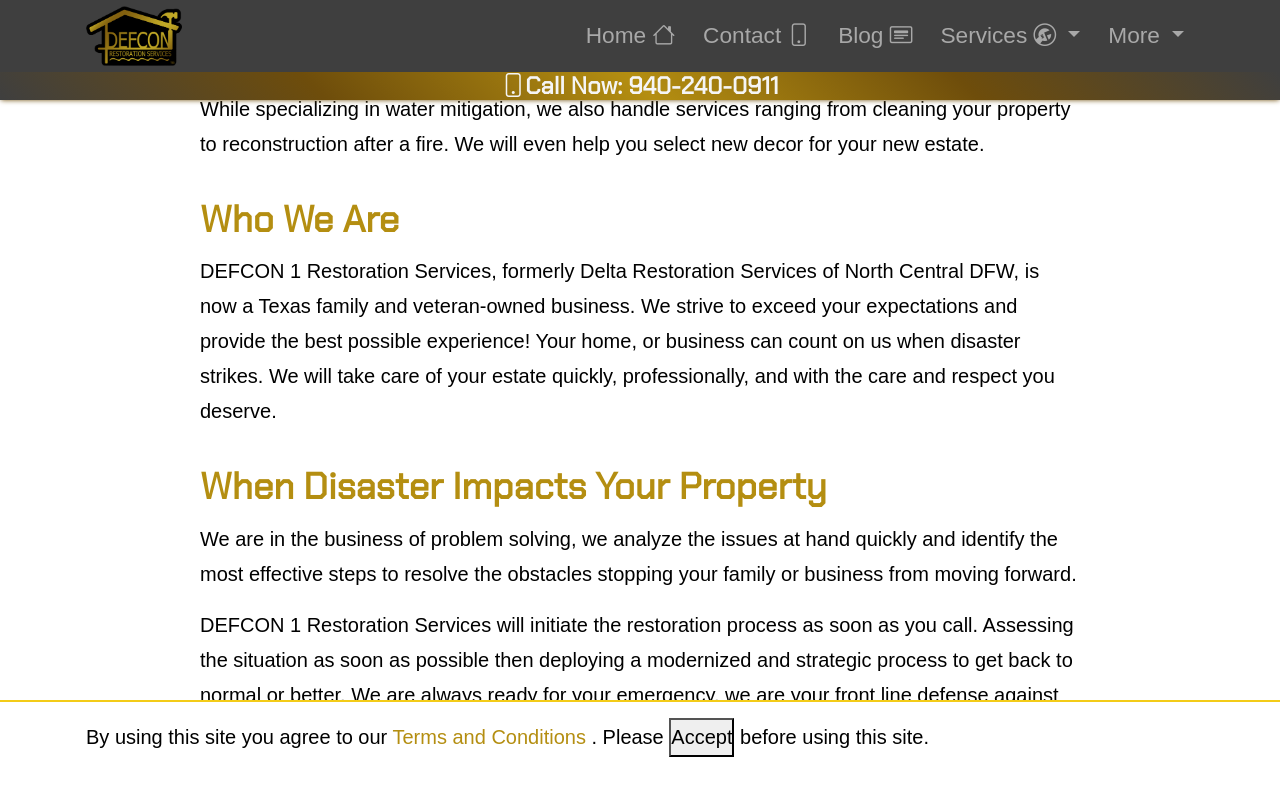
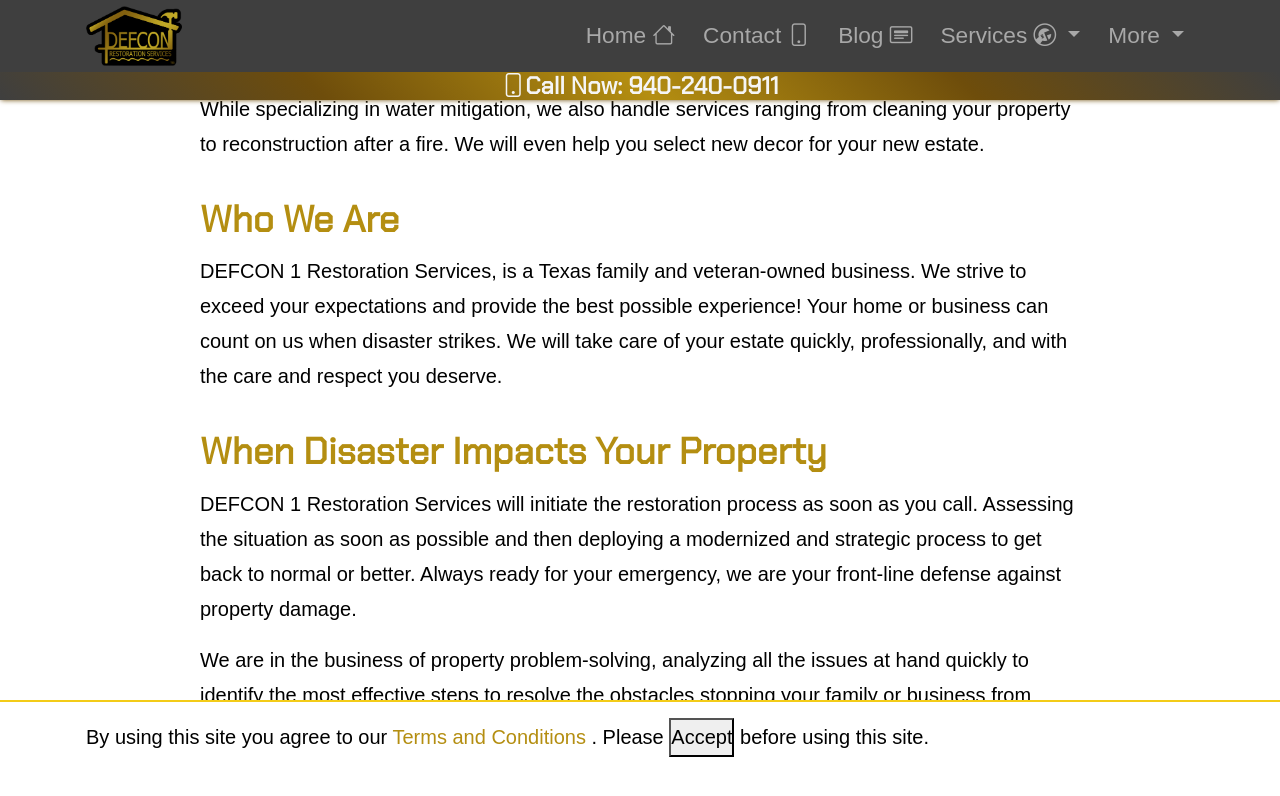
Before and after one commit to defcon1dfw/defcon1dfw.github.io, a Jekyll site: the page built from _posts/2024-09-15-who-we-are.md, in a window 1280 px wide and 900 px high, scrolled down 1113 px. Shown: the top 796 px of the window. Built offline with Jekyll 4.4.1, drawn with Linux system fonts in a browser that asks for light colours.

Commit message:
f/19 edits

```diff
--- a/_posts/2024-09-15-who-we-are.md
+++ b/_posts/2024-09-15-who-we-are.md
@@ -17,12 +17,12 @@
 
 ## Who We Are
 
-{{ site.dbaOneName }} {{ site.dbaTwoName }}, formerly Delta Restoration Services of North Central DFW, is now a Texas family and veteran-owned business. We strive to exceed your expectations and provide the best possible experience! Your home, or business can count on us when disaster strikes. We will take care of your estate quickly, professionally, and with the care and respect you deserve.
+{{ site.dbaOneName }} {{ site.dbaTwoName }}, is a Texas family and veteran-owned business. We strive to exceed your expectations and provide the best possible experience! Your home or business can count on us when disaster strikes. We will take care of your estate quickly, professionally, and with the care and respect you deserve.
 
 ## When Disaster Impacts Your Property
 
-We are in the business of problem solving, we analyze the issues at hand quickly and identify the most effective steps to resolve the obstacles stopping your family or business from moving forward.
+{{ site.dbaOneName }} {{ site.dbaTwoName }} will initiate the restoration process as soon as you call. Assessing the situation as soon as possible and then deploying a modernized and strategic process to get back to normal or better. Always ready for your emergency, we are your front-line defense against property damage.
 
-{{ site.dbaOneName }} {{ site.dbaTwoName }} will initiate the restoration process as soon as you call. Assessing the situation as soon as possible then deploying a modernized and strategic process to get back to normal or better. We are always ready for your emergency, we are your front line defense against property damage.
+We are in the business of property problem-solving, analyzing all the issues at hand quickly to identify the most effective steps to resolve the obstacles stopping your family or business from moving forward.
 
 Learn more about us [here]({{ site.urlPrefix }}why) and why you should use our services.
```
Also changed, not shown: _posts/2025-02-16-address-water-damage-quickly.md (+2 -2 lines).
